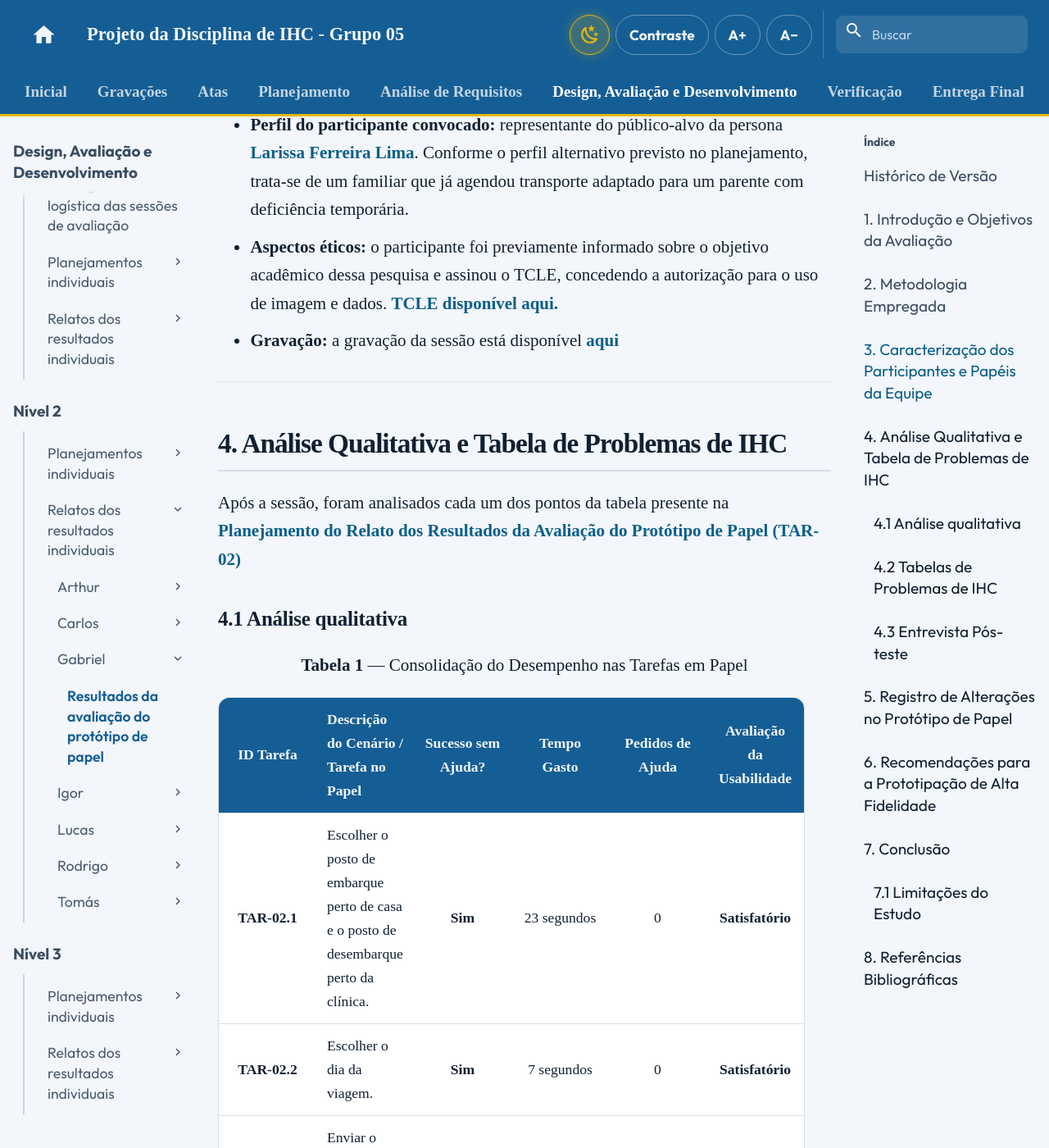
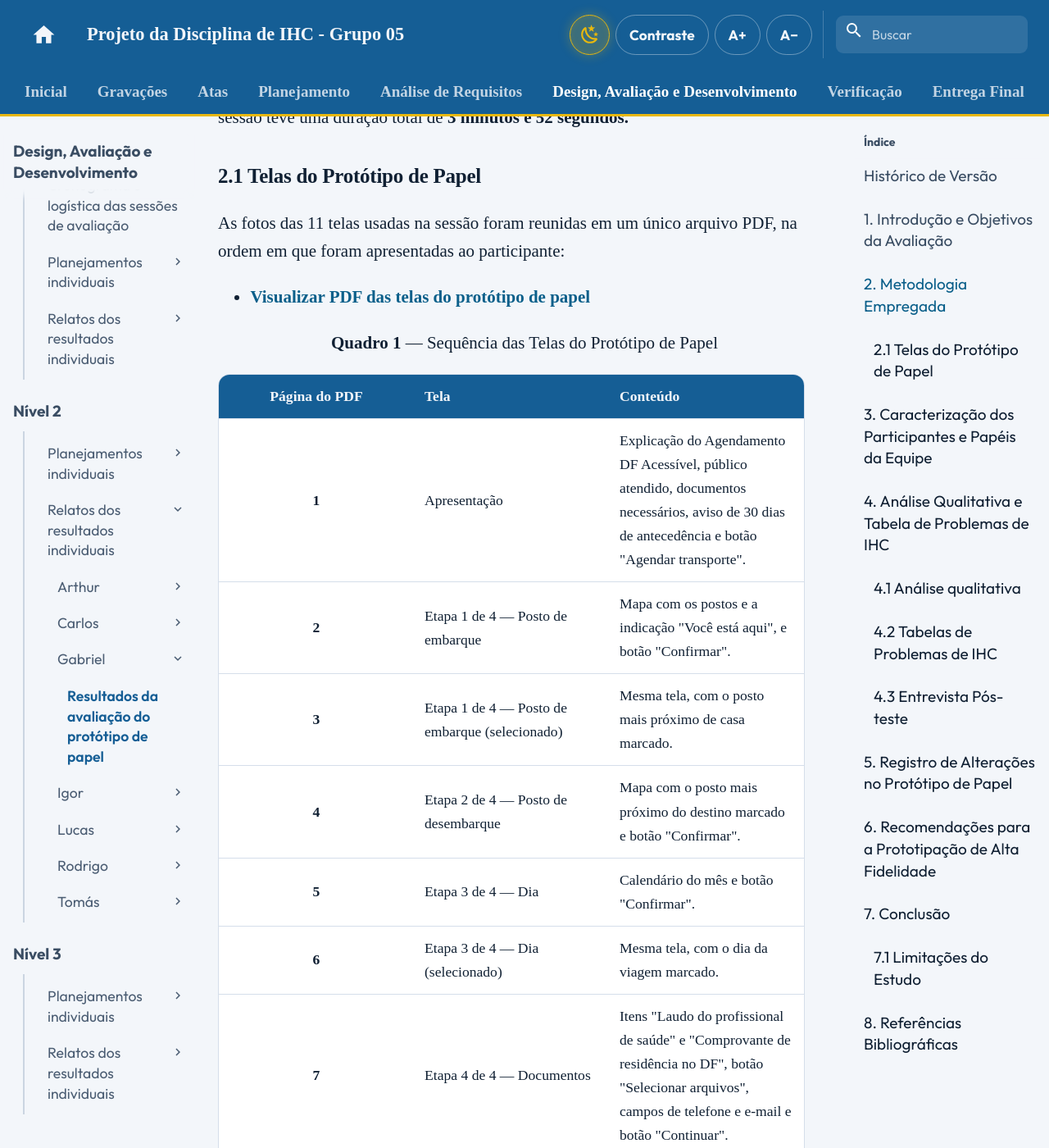
Before and after one commit to Interacao-Humano-Computador/2026.2-Grupo05, an MkDocs documentation site: the page built from docs/design-avaliacao-desenvolvimento/nivel2/relatos-individuais/gabriel/relato-resultado-prot-papel.md, in a window 1280 px wide and 1400 px high, scrolled down 1944 px. Shown: the whole window at 82% size. Built offline with MkDocs 1.6.1 and Material for MkDocs 9.7.7, drawn with Linux system fonts in a browser that asks for light colours; comment, search, counter and statistics services are not loaded; some of the changed text lies outside the part shown.

Commit message:
feat: etapa 7 gabriel

```diff
--- a/docs/design-avaliacao-desenvolvimento/nivel2/relatos-individuais/gabriel/relato-resultado-prot-papel.md
+++ b/docs/design-avaliacao-desenvolvimento/nivel2/relatos-individuais/gabriel/relato-resultado-prot-papel.md
@@ -5,6 +5,7 @@
 | Data | Versão | Descrição | Autor(es) | Revisor(es) | Declaração de uso de IA |
 | :---: | :---: | :--- | :--- | :--- | :--- |
 | 01/11/2026 | `1.0` | Consolidação e relato dos resultados da avaliação do protótipo de papel da TAR-02. | [Gabriel Cardone](https://github.com/gabriellcardone-06) | [Igor Dantas Araújo](https://github.com/IgorDARAUJO) | Claude (Anthropic) - usado para apoio na transcrição do áudio da sessão e formatação markdown da página |
+| 15/11/2026 | `1.1` | Inclusão do PDF com as fotos das telas do protótipo de papel (Seção 2.1). | [Gabriel Cardone](https://github.com/gabriellcardone-06) | — | Claude (Anthropic) - usado para apoio na conversão das fotos em PDF e formatação markdown da seção |
 
 ---
 
@@ -19,6 +20,34 @@ O objetivo principal dessa avaliação foi verificar e validar a usabilidade da
 ## 2. Metodologia Empregada
 
 A avaliação foi realizada por meio do método de **Prototipação em Papel**, em um ambiente presencial e controlado, no dia 28/10/2026 às 14:00h. No decorrer da simulação o participante interagiu fisicamente com as telas desenhadas no papel, simulando suas interações com o celular, enquanto o avaliador, [Gabriel Cardone](https://github.com/gabriellcardone-06), exerceu o papel de **"computador"**, mudando telas e acrescentando itens visuais. A sessão teve uma duração total de **3 minutos e 52 segundos.**
+
+### 2.1 Telas do Protótipo de Papel
+
+As fotos das 11 telas usadas na sessão foram reunidas em um único arquivo PDF, na ordem em que foram apresentadas ao participante:
+
+* **[Visualizar PDF das telas do protótipo de papel](../../../../assets/PDFs/Gabriel_telas_prototipo_papel.pdf)**
+
+<div align="center">
+<p><strong>Quadro 1</strong> — Sequência das Telas do Protótipo de Papel</p>
+</div>
+
+| Página do PDF | Tela | Conteúdo |
+| :---: | :--- | :--- |
+| **1** | Apresentação | Explicação do Agendamento DF Acessível, público atendido, documentos necessários, aviso de 30 dias de antecedência e botão "Agendar transporte". |
+| **2** | Etapa 1 de 4 — Posto de embarque | Mapa com os postos e a indicação "Você está aqui", e botão "Confirmar". |
+| **3** | Etapa 1 de 4 — Posto de embarque (selecionado) | Mesma tela, com o posto mais próximo de casa marcado. |
+| **4** | Etapa 2 de 4 — Posto de desembarque | Mapa com o posto mais próximo do destino marcado e botão "Confirmar". |
+| **5** | Etapa 3 de 4 — Dia | Calendário do mês e botão "Confirmar". |
+| **6** | Etapa 3 de 4 — Dia (selecionado) | Mesma tela, com o dia da viagem marcado. |
+| **7** | Etapa 4 de 4 — Documentos | Itens "Laudo do profissional de saúde" e "Comprovante de residência no DF", botão "Selecionar arquivos", campos de telefone e e-mail e botão "Continuar". |
+| **8** | Etapa 4 de 4 — Seleção de arquivos | Janela sobreposta com os arquivos do laudo e do comprovante e botão "Confirmar". |
+| **9** | Etapa 4 de 4 — Confirmação de envio | *Pop-up* "Documentos enviados com sucesso". |
+| **10** | Etapa 4 de 4 — Contato preenchido | Telefone e e-mail preenchidos antes de continuar. |
+| **11** | Conclusão | Mensagem "Agendamento confirmado, verifique seu celular e e-mail". |
+
+<div align="center">
+<p><em>Fonte: Elaborado por Gabriel Cardone (2026).</em></p>
+</div>
 
 ---
 
--- a/mkdocs.yml
+++ b/mkdocs.yml
@@ -288,6 +288,8 @@ nav:
           - Resultados da avaliação do protótipo de alta fidelidade: design-avaliacao-desenvolvimento/nivel3/relatos-individuais/arthur/relato-resultados-prot-alta-fidel.md
         - Carlos:
           - Resultados da avaliação do protótipo de alta fidelidade: design-avaliacao-desenvolvimento/nivel3/relatos-individuais/carlos/relato-resultados-prot-alta-fidel.md
+        - Gabriel:
+          - Resultados da avaliação do protótipo de alta fidelidade: design-avaliacao-desenvolvimento/nivel3/relatos-individuais/gabriel/relato-resultados-prot-alta-fidel.md
         - Lucas:
           - Resultados da avaliação do protótipo de alta fidelidade: design-avaliacao-desenvolvimento/nivel3/relatos-individuais/lucas/relato-resultados-prot-alta-fidel.md
         - Igor:
```
Also changed, not shown: docs/design-avaliacao-desenvolvimento/nivel3/planejamentos-individuais/gabriel/planejamento-av-prot-alta-fidel.md (+6 -5 lines), docs/design-avaliacao-desenvolvimento/nivel3/relatos-individuais/gabriel/relato-resultados-prot-alta-fidel.md (added, +255 -0 lines), 1 other file.
